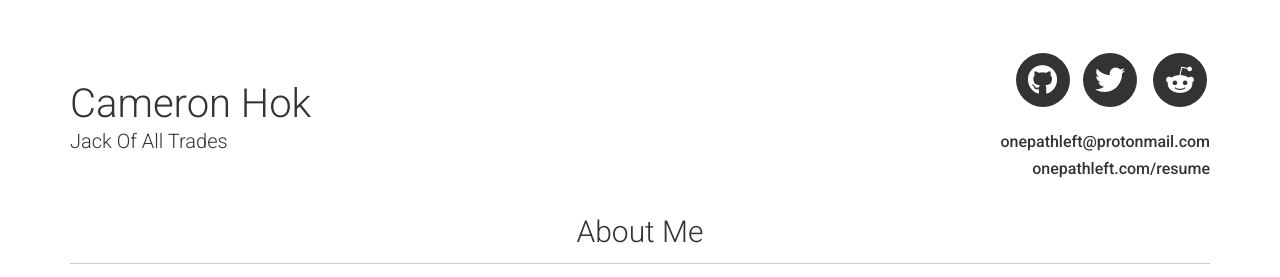
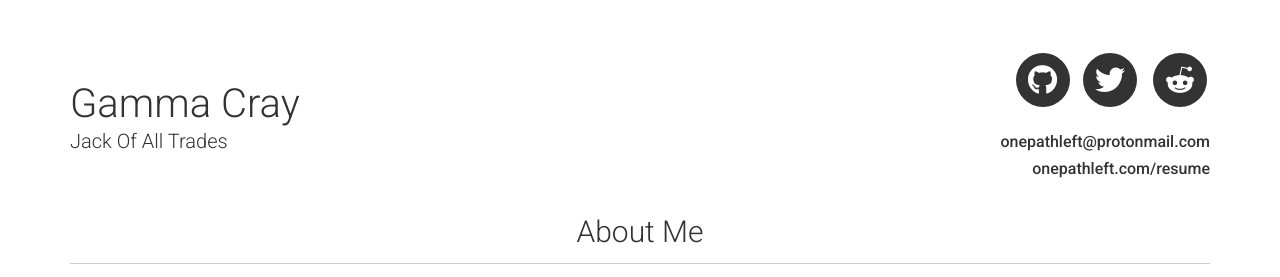
Before and after one commit to gammacray/resume, a Jekyll site: the page built from index.md, in a window 1280 px wide. Shown: the top 277 px of the page. Built offline with Jekyll 4.4.1, drawn with Linux system fonts in a browser that asks for light colours; nearby versions of some CDN libraries.

Commit message:
Updated _config.yml.

```diff
--- a/_config.yml
+++ b/_config.yml
@@ -6,7 +6,7 @@ repository: Git repository where your resume will be hosted, only required if yo
 version: 2
 
 # Personal info
-name: Cameron Hok
+name: Gamma Cray
 title: Jack Of All Trades
 email: onepathleft@protonmail.com
 # email_title: Email (Email title override)
```
